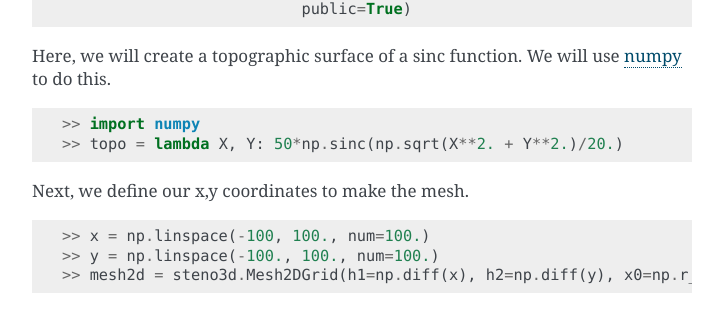
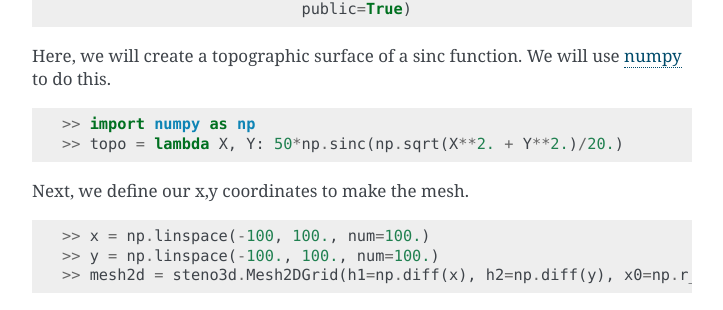
Before and after one commit to Geostatistic/steno3dpy, a Sphinx documentation site: the page built from docs/content/quickstart.rst, in a window 1280 px wide and 900 px high, scrolled down 2186 px. Shown: the part 145-455 px from the top of the window, without its empty margins (388-1111 px from the left). Built offline with Sphinx 7.4.7, drawn with Linux system fonts in a browser that asks for light colours.

```diff
--- a/docs/content/quickstart.rst
+++ b/docs/content/quickstart.rst
@@ -116,7 +116,7 @@ Here, we will create a topographic surface of a sinc function. We will use `nump
 
 .. code:: python
 
-    >> import numpy
+    >> import numpy as np
     >> topo = lambda X, Y: 50*np.sinc(np.sqrt(X**2. + Y**2.)/20.)
 
 Next, we define our x,y coordinates to make the mesh.
```
